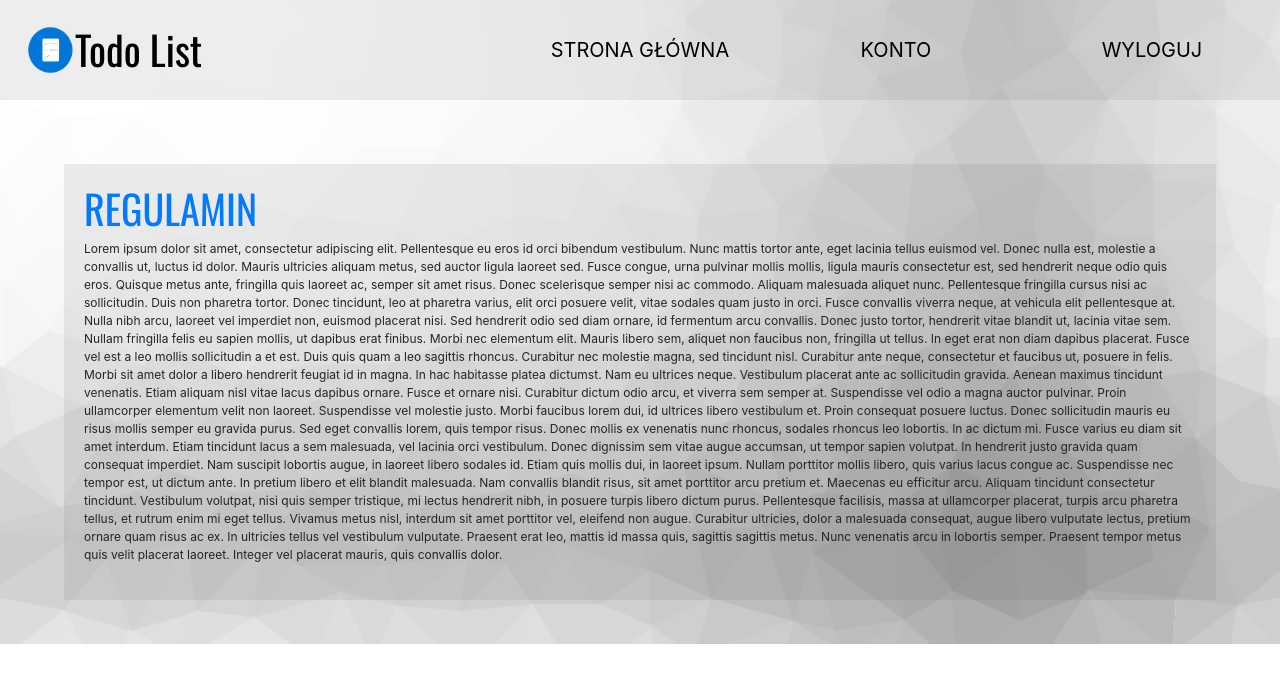
After one commit to JakubC0401/projektG-owaniaHTML, a PHP site: page /regulamin.php in a window 1280 px wide. The commit adds this page. Shown: the top 683 px of the page. Run offline with PHP 8.4, Linux system fonts and the light colour scheme; some libraries are stand-ins or nearby versions.

Commit message:
Regulamin strona

```diff
--- a/mainpage.php
+++ b/mainpage.php
@@ -44,11 +44,11 @@ function showNotes($tabela){
     <div class="test">
         <header class="siteLogo">
           <img src="Pagelogo.png" width="50px" height="50px">
-          <a href="index.php" style="text-decoration: none; color: black"><h1>Todo List</h1></a>
+          <a href="" style="text-decoration: none; color: black"><h1>Todo List</h1></a>
         </header>
         <div>
             <ul class="mainpageheader">
-                <li><a class="AnimateButton" href="link">REGULAMIN</a></li>
+                <li><a class="AnimateButton" href="regulamin.php">REGULAMIN</a></li>
                 <li><a class="AnimateButton" href="link">KONTO</a></li>
                 <li><a class="AnimateButton" href="link">WYLOGUJ</a></li>
             </ul>
--- a/register.php
+++ b/register.php
@@ -115,7 +115,7 @@
       <div class="modal" id="popUp">
         <div class="modal-content">
           <span class="close">&times;</span>
-          <p>Regulamin 1.</p>
+          <h1 class="font-weight-normal text-primary">REGULAMIN</h1>
           <p>
             Lorem ipsum dolor sit amet, consectetur adipiscing elit. Pellentesque eu eros id orci bibendum vestibulum. Nunc mattis tortor ante, eget lacinia tellus euismod vel. Donec nulla est, molestie a convallis ut, luctus id dolor. Mauris ultricies aliquam metus, sed auctor ligula laoreet sed. Fusce congue, urna pulvinar mollis mollis, ligula mauris consectetur est, sed hendrerit neque odio quis eros. Quisque metus ante, fringilla quis laoreet ac, semper sit amet risus. Donec scelerisque semper nisi ac commodo. Aliquam malesuada aliquet nunc. Pellentesque fringilla cursus nisi ac sollicitudin. Duis non pharetra tortor. Donec tincidunt, leo at pharetra varius, elit orci posuere velit, vitae sodales quam justo in orci. Fusce convallis viverra neque, at vehicula elit pellentesque at. Nulla nibh arcu, laoreet vel imperdiet non, euismod placerat nisi. Sed hendrerit odio sed diam ornare, id fermentum arcu convallis.
             Donec justo tortor, hendrerit vitae blandit ut, lacinia vitae sem. Nullam fringilla felis eu sapien mollis, ut dapibus erat finibus. Morbi nec elementum elit. Mauris libero sem, aliquet non faucibus non, fringilla ut tellus. In eget erat non diam dapibus placerat. Fusce vel est a leo mollis sollicitudin a et est. Duis quis quam a leo sagittis rhoncus. Curabitur nec molestie magna, sed tincidunt nisl. Curabitur ante neque, consectetur et faucibus ut, posuere in felis. Morbi sit amet dolor a libero hendrerit feugiat id in magna. In hac habitasse platea dictumst. Nam eu ultrices neque. Vestibulum placerat ante ac sollicitudin gravida. Aenean maximus tincidunt venenatis. Etiam aliquam nisl vitae lacus dapibus ornare.
--- /dev/null
+++ b/regulamin.php
@@ -0,0 +1,49 @@
+<?php
+    //$conn = mysqli_connect("localhost", "root", "", 'users');
+?>
+
+<!doctype html>
+<html lang="en">
+  <head>
+    <title>Todo List</title>
+    <meta charset="utf-8">
+    <meta name="viewport" content="width=device-width, initial-scale=1, shrink-to-fit=no">
+    <link rel="shortcut icon" href="PageLogo.png" type="image">
+
+    <link rel="preconnect" href="https://fonts.gstatic.com">
+    <link href="https://fonts.googleapis.com/css2?family=Open+Sans&family=Oswald&display=swap" rel="stylesheet">
+    <link rel="stylesheet" href="style.css">
+    <link rel="stylesheet" href="https://stackpath.bootstrapcdn.com/bootstrap/4.3.1/css/bootstrap.min.css" integrity="sha384-ggOyR0iXCbMQv3Xipma34MD+dH/1fQ784/j6cY/iJTQUOhcWr7x9JvoRxT2MZw1T" crossorigin="anonymous">
+  </head>
+  <body>
+    <script src="https://code.jquery.com/jquery-3.3.1.slim.min.js" integrity="sha384-q8i/X+965DzO0rT7abK41JStQIAqVgRVzpbzo5smXKp4YfRvH+8abtTE1Pi6jizo" crossorigin="anonymous"></script>
+    <script src="https://cdnjs.cloudflare.com/ajax/libs/popper.js/1.14.7/umd/popper.min.js" integrity="sha384-UO2eT0CpHqdSJQ6hJty5KVphtPhzWj9WO1clHTMGa3JDZwrnQq4sF86dIHNDz0W1" crossorigin="anonymous"></script>
+    <script src="https://stackpath.bootstrapcdn.com/bootstrap/4.3.1/js/bootstrap.min.js" integrity="sha384-JjSmVgyd0p3pXB1rRibZUAYoIIy6OrQ6VrjIEaFf/nJGzIxFDsf4x0xIM+B07jRM" crossorigin="anonymous"></script>
+    <script src="//maxcdn.bootstrapcdn.com/bootstrap/3.3.0/js/bootstrap.min.js"></script>
+    <script src="//code.jquery.com/jquery-1.11.1.min.js"></script>
+    <div class="test">
+        <header class="siteLogo">
+          <img src="Pagelogo.png" width="50px" height="50px">
+          <a href="mainpage.php" style="text-decoration: none; color: black"><h1>Todo List</h1></a>
+        </header>
+        <div>
+            <ul class="mainpageheader">
+                <li><a class="AnimateButton" href="mainpage.php">STRONA GŁÓWNA</a></li>
+                <li><a class="AnimateButton" href="link">KONTO</a></li>
+                <li><a class="AnimateButton" href="link">WYLOGUJ</a></li>
+            </ul>
+        </div>
+    </div>
+
+    <div class="regulaminBox">
+        <h1 class="font-weight-normal text-primary">REGULAMIN</h1>
+            <p>
+                Lorem ipsum dolor sit amet, consectetur adipiscing elit. Pellentesque eu eros id orci bibendum vestibulum. Nunc mattis tortor ante, eget lacinia tellus euismod vel. Donec nulla est, molestie a convallis ut, luctus id dolor. Mauris ultricies aliquam metus, sed auctor ligula laoreet sed. Fusce congue, urna pulvinar mollis mollis, ligula mauris consectetur est, sed hendrerit neque odio quis eros. Quisque metus ante, fringilla quis laoreet ac, semper sit amet risus. Donec scelerisque semper nisi ac commodo. Aliquam malesuada aliquet nunc. Pellentesque fringilla cursus nisi ac sollicitudin. Duis non pharetra tortor. Donec tincidunt, leo at pharetra varius, elit orci posuere velit, vitae sodales quam justo in orci. Fusce convallis viverra neque, at vehicula elit pellentesque at. Nulla nibh arcu, laoreet vel imperdiet non, euismod placerat nisi. Sed hendrerit odio sed diam ornare, id fermentum arcu convallis.
+                Donec justo tortor, hendrerit vitae blandit ut, lacinia vitae sem. Nullam fringilla felis eu sapien mollis, ut dapibus erat finibus. Morbi nec elementum elit. Mauris libero sem, aliquet non faucibus non, fringilla ut tellus. In eget erat non diam dapibus placerat. Fusce vel est a leo mollis sollicitudin a et est. Duis quis quam a leo sagittis rhoncus. Curabitur nec molestie magna, sed tincidunt nisl. Curabitur ante neque, consectetur et faucibus ut, posuere in felis. Morbi sit amet dolor a libero hendrerit feugiat id in magna. In hac habitasse platea dictumst. Nam eu ultrices neque. Vestibulum placerat ante ac sollicitudin gravida. Aenean maximus tincidunt venenatis. Etiam aliquam nisl vitae lacus dapibus ornare.
+                Fusce et ornare nisi. Curabitur dictum odio arcu, et viverra sem semper at. Suspendisse vel odio a magna auctor pulvinar. Proin ullamcorper elementum velit non laoreet. Suspendisse vel molestie justo. Morbi faucibus lorem dui, id ultrices libero vestibulum et. Proin consequat posuere luctus. Donec sollicitudin mauris eu risus mollis semper eu gravida purus.
+                Sed eget convallis lorem, quis tempor risus. Donec mollis ex venenatis nunc rhoncus, sodales rhoncus leo lobortis. In ac dictum mi. Fusce varius eu diam sit amet interdum. Etiam tincidunt lacus a sem malesuada, vel lacinia orci vestibulum. Donec dignissim sem vitae augue accumsan, ut tempor sapien volutpat. In hendrerit justo gravida quam consequat imperdiet. Nam suscipit lobortis augue, in laoreet libero sodales id. Etiam quis mollis dui, in laoreet ipsum. Nullam porttitor mollis libero, quis varius lacus congue ac. Suspendisse nec tempor est, ut dictum ante. In pretium libero et elit blandit malesuada. Nam convallis blandit risus, sit amet porttitor arcu pretium et. Maecenas eu efficitur arcu. Aliquam tincidunt consectetur tincidunt.
+                Vestibulum volutpat, nisi quis semper tristique, mi lectus hendrerit nibh, in posuere turpis libero dictum purus. Pellentesque facilisis, massa at ullamcorper placerat, turpis arcu pharetra tellus, et rutrum enim mi eget tellus. Vivamus metus nisl, interdum sit amet porttitor vel, eleifend non augue. Curabitur ultricies, dolor a malesuada consequat, augue libero vulputate lectus, pretium ornare quam risus ac ex. In ultricies tellus vel vestibulum vulputate. Praesent erat leo, mattis id massa quis, sagittis sagittis metus. Nunc venenatis arcu in lobortis semper. Praesent tempor metus quis velit placerat laoreet. Integer vel placerat mauris, quis convallis dolor.
+            </p>
+    </div>
+</body>
+</html>
--- a/style.css
+++ b/style.css
@@ -241,3 +241,14 @@ h1{
   p{
     font-size: 12px;
   }
+
+.regulaminBox
+{
+  float:left;
+  width:90%;
+  padding:20px;
+  background:rgba(78, 78, 78, 0.1);
+  border: 0.5px solid color gray ;
+  margin-left:5%;
+  margin-top: 5%;
+}
```
